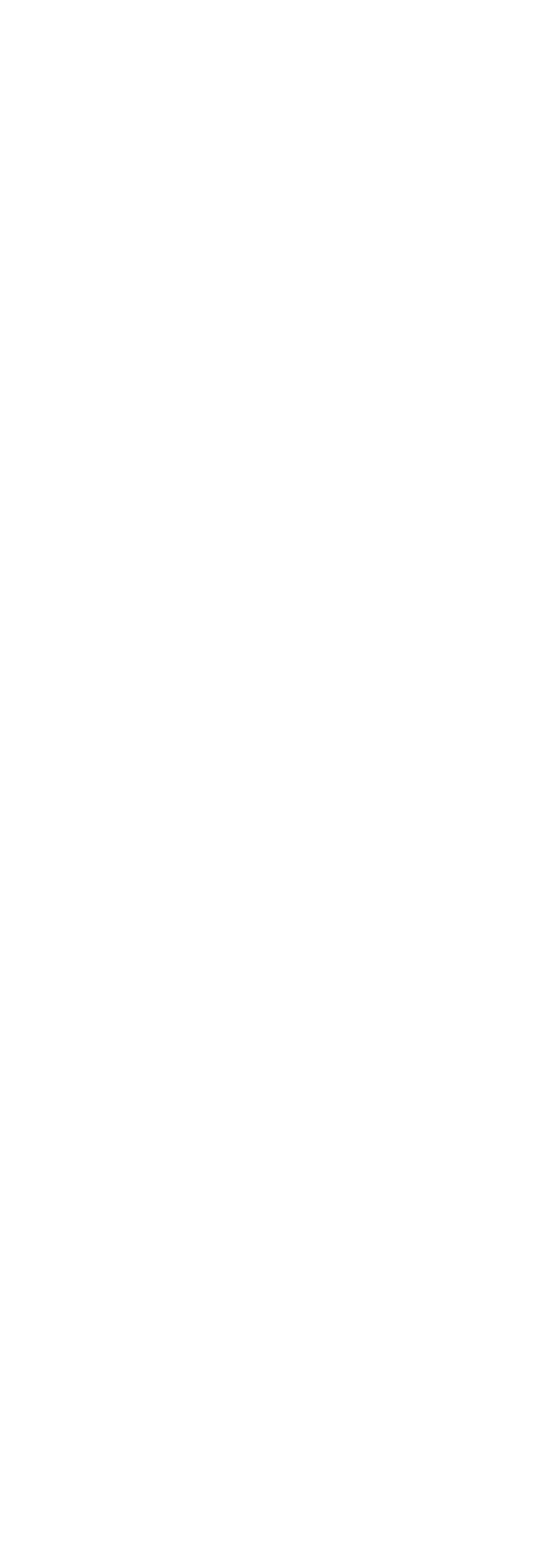
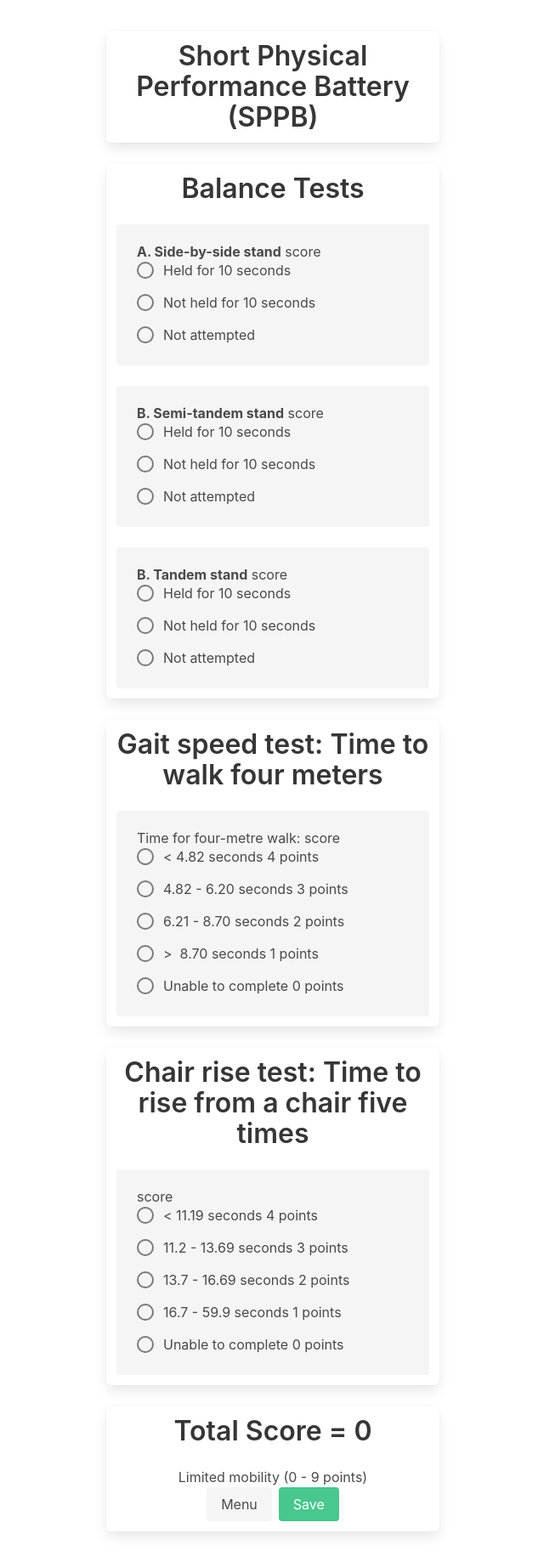
Before and after one commit to likit/icope, a Vue app: page /sppb in a window 1280 px wide. Shown: the whole page at 85% size, without its empty margins (319-959 px from the left). Before the commit the page ends 800 px from the top, so only its background shows below. Built offline with nearby package versions, Linux system fonts and the light colour scheme.

Commit message:
added sppb view

```diff
--- a/src/router/index.js
+++ b/src/router/index.js
@@ -26,6 +26,11 @@ const routes = [
         name: 'ChairRiseTest',
         component: () => import('../views/ChairRiseTest')
     },
+    {
+        path: '/sppb',
+        name: 'SPPB',
+        component: () => import('../views/SPPB')
+    },
 ]
 
 const router = new VueRouter({
--- a/src/views/Menu.vue
+++ b/src/views/Menu.vue
@@ -19,8 +19,10 @@
                   Locomotor Capacity
                   <b-icon class="is-pulled-right" :icon="props.expanded ? 'menu-up' : 'menu-down'"></b-icon>
                 </template>
-                <b-menu-item label="Screening"></b-menu-item>
-                <b-menu-item label="Mini-Cog"></b-menu-item>
+                <b-menu-item tag="router-link" :to="{ name: 'ChairRiseTest' }"
+                             label="Screening"></b-menu-item>
+                <b-menu-item tag="router-link" :to="{ name: 'SPPB' }"
+                             label="Short Physical Performance Battery (SPPB)"></b-menu-item>
               </b-menu-item>
               <b-menu-item icon="account" label="My Account">
                 <b-menu-item label="Account data"></b-menu-item>
--- /dev/null
+++ b/src/views/SPPB.vue
@@ -0,0 +1,181 @@
+<template>
+<div>
+  <section class="section">
+    <div class="container">
+      <div class="columns">
+        <div class="column box is-one-third is-offset-4">
+          <h1 class="title has-text-centered">
+            Short Physical Performance Battery (SPPB)
+          </h1>
+        </div>
+      </div>
+      <br>
+      <div class="columns">
+        <div class="column box is-one-third is-offset-4">
+          <h2 class="title has-text-centered">
+            Balance Tests
+          </h2>
+          <p class="notification is-light">
+            <strong>A. Side-by-side stand</strong>
+            score {{ standScore }}
+            <b-field>
+              <b-radio v-model="stand" native-value="1">Held for 10 seconds</b-radio>
+            </b-field>
+            <b-field>
+              <b-radio v-model="stand" native-value="2">Not held for 10 seconds</b-radio>
+            </b-field>
+            <b-field>
+              <b-radio v-model="stand" native-value="3">Not attempted</b-radio>
+            </b-field>
+          </p>
+          <p class="notification is-light">
+            <strong>B. Semi-tandem stand</strong>
+            score {{ semiTandemStandScore }}
+            <b-field>
+              <b-radio v-model="semiTandemStand" native-value="1">Held for 10 seconds</b-radio>
+            </b-field>
+            <b-field>
+              <b-radio v-model="semiTandemStand" native-value="2">Not held for 10 seconds</b-radio>
+            </b-field>
+            <b-field>
+              <b-radio v-model="semiTandemStand" native-value="3">Not attempted</b-radio>
+            </b-field>
+          </p>
+          <p class="notification is-light">
+            <strong>B. Tandem stand</strong>
+            score {{ tandemStandScore }}
+            <b-field>
+              <b-radio v-model="tandemStand" native-value="1">Held for 10 seconds</b-radio>
+            </b-field>
+            <b-field>
+              <b-radio v-model="tandemStand" native-value="2">Not held for 10 seconds</b-radio>
+            </b-field>
+            <b-field>
+              <b-radio v-model="tandemStand" native-value="3">Not attempted</b-radio>
+            </b-field>
+          </p>
+        </div>
+      </div>
+      <br>
+      <div class="columns">
+        <div class="column box is-one-third is-offset-4">
+          <h2 class="title has-text-centered">
+            Gait speed test: Time to walk four meters
+          </h2>
+          <p class="notification is-light">
+            Time for four-metre walk: score {{ gait }}
+            <b-field>
+              <b-radio v-model="gait" native-value="4">&lt;&nbsp;4.82 seconds 4 points</b-radio>
+            </b-field>
+            <b-field>
+              <b-radio v-model="gait" native-value="3">4.82 - 6.20 seconds 3 points</b-radio>
+            </b-field>
+            <b-field>
+              <b-radio v-model="gait" native-value="2">6.21 - 8.70 seconds 2 points</b-radio>
+            </b-field>
+            <b-field>
+              <b-radio v-model="gait" native-value="1">&gt;&nbsp; 8.70 seconds 1 points</b-radio>
+            </b-field>
+            <b-field>
+              <b-radio v-model="gait" native-value="0">Unable to complete 0 points</b-radio>
+            </b-field>
+          </p>
+        </div>
+      </div>
+      <br>
+      <div class="columns">
+        <div class="column box is-one-third is-offset-4">
+          <h2 class="title has-text-centered">
+            Chair rise test: Time to rise from a chair five times
+          </h2>
+          <p class="notification is-light">
+            score {{ rise }}
+            <b-field>
+              <b-radio v-model="rise" native-value="4">&lt;&nbsp;11.19 seconds 4 points</b-radio>
+            </b-field>
+            <b-field>
+              <b-radio v-model="rise" native-value="3">11.2 - 13.69 seconds 3 points</b-radio>
+            </b-field>
+            <b-field>
+              <b-radio v-model="rise" native-value="2">13.7 - 16.69 seconds 2 points</b-radio>
+            </b-field>
+            <b-field>
+              <b-radio v-model="rise" native-value="1">16.7 - 59.9 seconds 1 points</b-radio>
+            </b-field>
+            <b-field>
+              <b-radio v-model="rise" native-value="0">Unable to complete 0 points</b-radio>
+            </b-field>
+          </p>
+        </div>
+      </div>
+      <br>
+      <div class="columns">
+        <div class="column box is-one-third is-offset-4">
+          <h2 class="title has-text-centered">
+            Total Score = {{ totalScore }}
+          </h2>
+          <div class="has-text-centered">
+            <p v-if="totalScore < 10">
+              Limited mobility (0 - 9 points)
+            </p>
+            <p v-else>
+              Normal mobility (10 - 12 points)
+            </p>
+          </div>
+          <div class="buttons is-centered">
+            <router-link :to="{ name: 'Menu' }" class="button is-light">Menu</router-link>
+            <button class="button is-success">Save</button>
+          </div>
+        </div>
+      </div>
+    </div>
+  </section>
+</div>
+</template>
+
+<script>
+export default {
+  name: "SPPB",
+  data () {
+    return {
+      stand: null,
+      tandemStand: null,
+      semiTandemStand: null,
+      gait: null,
+      rise: null
+    }
+  },
+  computed: {
+    standScore () {
+      if (this.stand == null) {
+        return null
+      }
+      return parseInt(this.stand) > 1 ? 0 : 1
+    },
+    semiTandemStandScore () {
+      if (this.semiTandemStand == null) {
+        return null
+      }
+      return parseInt(this.semiTandemStand) > 1 ? 0 : 1
+    },
+    tandemStandScore () {
+      if (this.tandemStand == null) {
+        return null
+      }
+      return parseInt(this.tandemStand) > 1 ? 0 : 1
+    },
+    totalScore () {
+      let stand = this.stand == null ? 0 : this.standScore
+      let tandem = this.tandemStand == null ? 0 : this.tandemStandScore
+      let semi = this.semiTandemStand == null ? 0 : this.semiTandemStandScore
+      let gait = this.gait == null ? 0 : parseInt(this.gait)
+      let rise = this.rise == null ? 0 : parseInt(this.rise)
+      return stand + tandem + semi + gait + rise
+    }
+  }
+}
+</script>
+
+<style scoped>
+
+</style>
```
